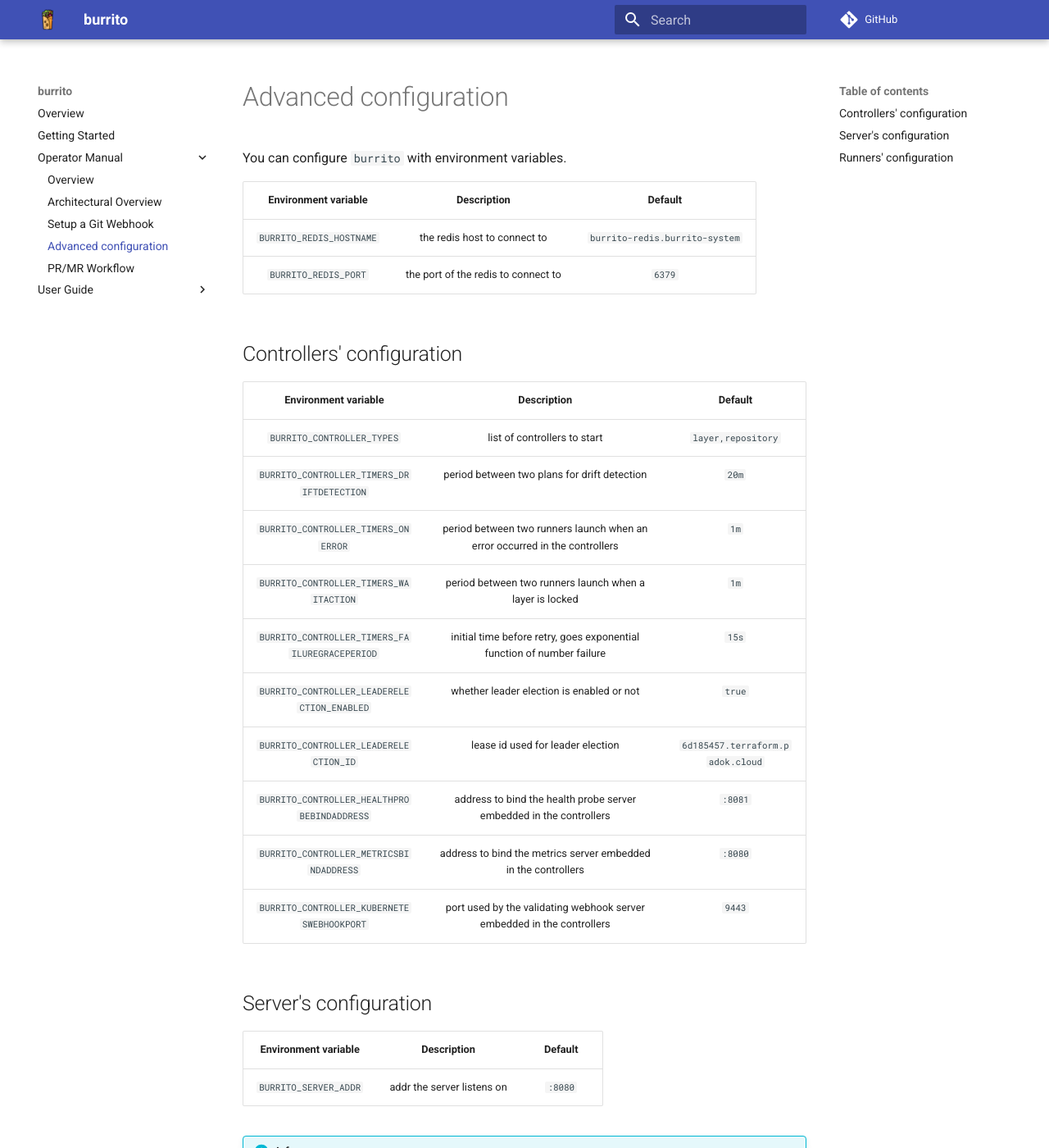
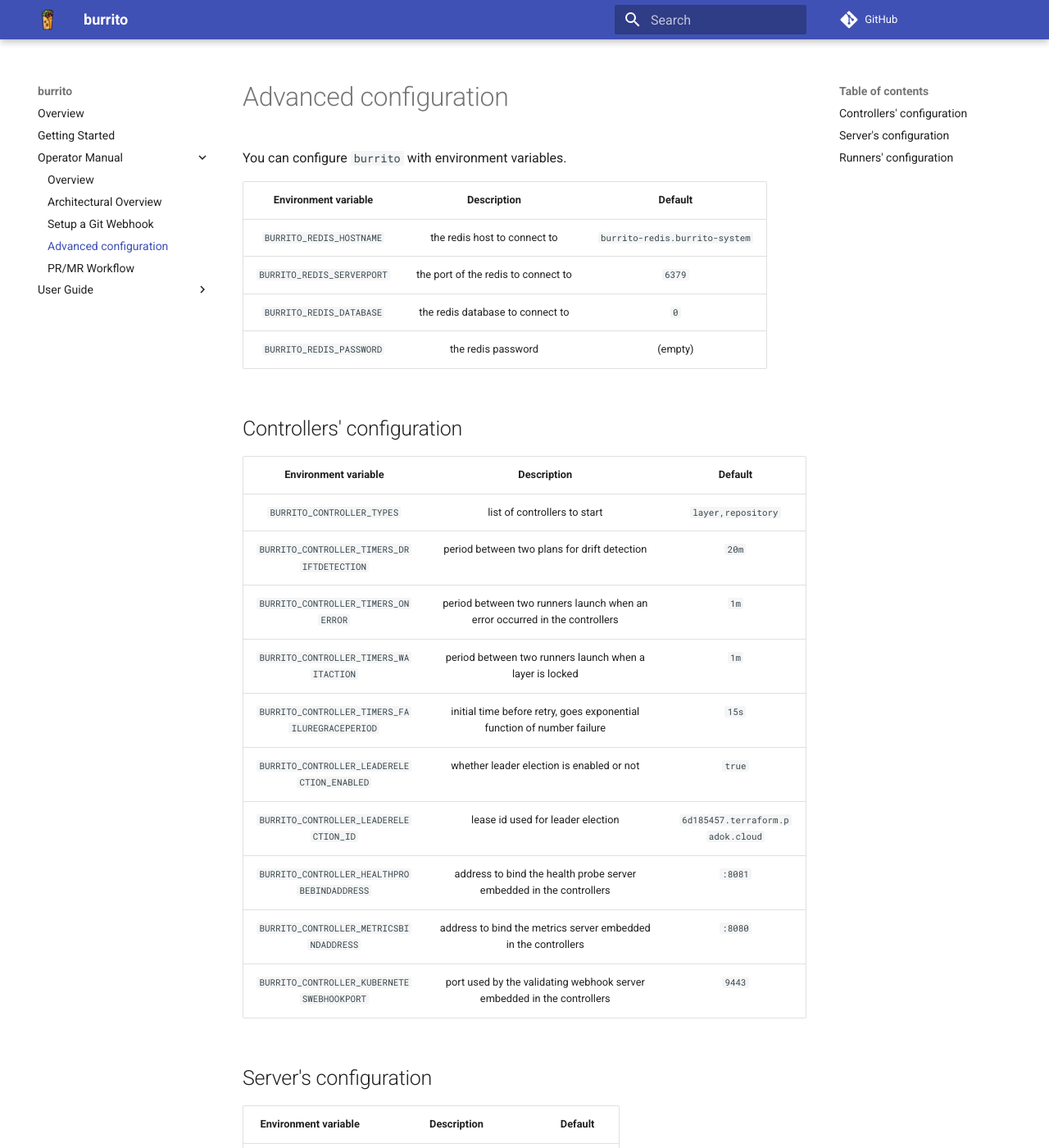
Before and after one commit to padok-team/burrito, an MkDocs documentation site: the page built from docs/operator-manual/advanced-configuration.md, in a window 1280 px wide and 1400 px high. Shown: the whole window at 82% size. Built offline with MkDocs 1.6.1 and Material for MkDocs 9.7.7, drawn with Linux system fonts in a browser that asks for light colours; comment, search, counter and statistics services are not loaded; some of the changed text lies outside the part shown.

```diff
--- a/docs/operator-manual/advanced-configuration.md
+++ b/docs/operator-manual/advanced-configuration.md
@@ -2,10 +2,12 @@
 
 You can configure `burrito` with environment variables.
 
-|   Environment variable   |             Description             |            Default             |
-| :----------------------: | :---------------------------------: | :----------------------------: |
-| `BURRITO_REDIS_HOSTNAME` |    the redis host to connect to     | `burrito-redis.burrito-system` |
-|   `BURRITO_REDIS_PORT`   | the port of the redis to connect to |             `6379`             |
+|    Environment variable    |             Description             |            Default             |
+| :------------------------: | :---------------------------------: | :----------------------------: |
+|  `BURRITO_REDIS_HOSTNAME`  |    the redis host to connect to     | `burrito-redis.burrito-system` |
+| `BURRITO_REDIS_SERVERPORT` | the port of the redis to connect to |             `6379`             |
+|  `BURRITO_REDIS_DATABASE`  |  the redis database to connect to   |              `0`               |
+|  `BURRITO_REDIS_PASSWORD`  |         the redis password          |            (empty)             |
 
 ## Controllers' configuration
 
@@ -24,9 +26,9 @@ You can configure `burrito` with environment variables.
 
 ## Server's configuration
 
-| Environment variable  |        Description         | Default |
-| :-------------------: | :------------------------: | :-----: |
-| `BURRITO_SERVER_ADDR` | addr the server listens on | `:8080` |
+| Environment variable  |          Description          | Default |
+| :-------------------: | :---------------------------: | :-----: |
+| `BURRITO_SERVER_ADDR` | address the server listens on | `:8080` |
 
 !!! info
     For webhook configuration see [Setup a git webhook](./git-webhook.md).
```
Also changed, not shown: 3 other files.
